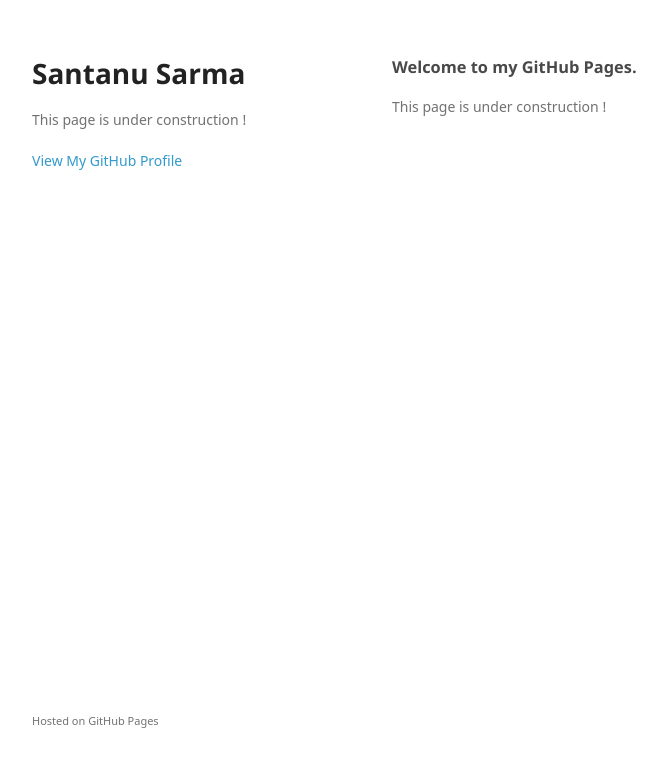
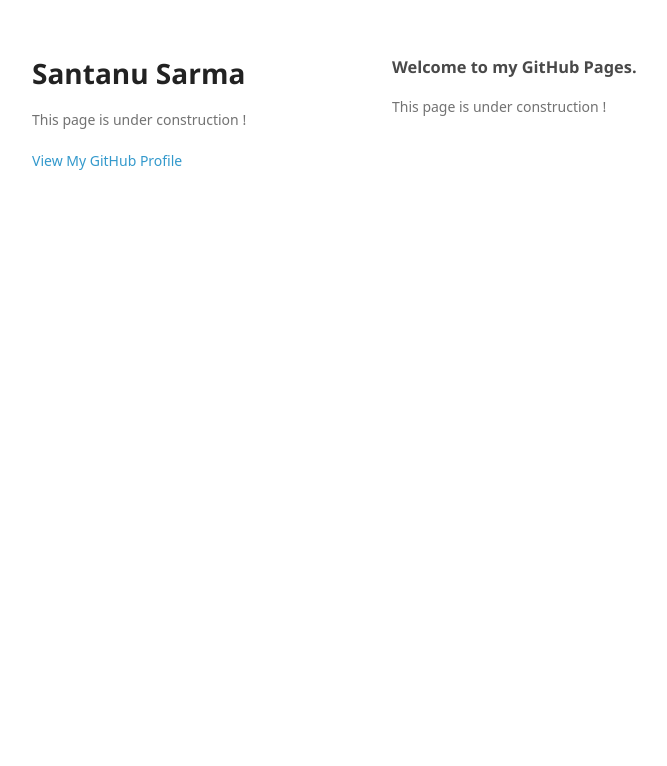
Before and after one commit to santanusarma/santanusarma.github.io, a plain HTML site: page index.html in a window 1280 px wide. Shown: the whole page, without its empty margins (178-845 px from the left). Drawn offline with Linux system fonts and the light colour scheme; a web font is replaced by a local one.

Commit message:
Update index.html

```diff
--- a/index.html
+++ b/index.html
@@ -29,7 +29,7 @@
 <p>This page is under construction !</p>
       </section>
       <footer>
-        <p><small>Hosted on GitHub Pages</small></p>
+        <p><small></small></p>
       </footer>
     </div>
     <script src="javascripts/scale.fix.js"></script>
```
